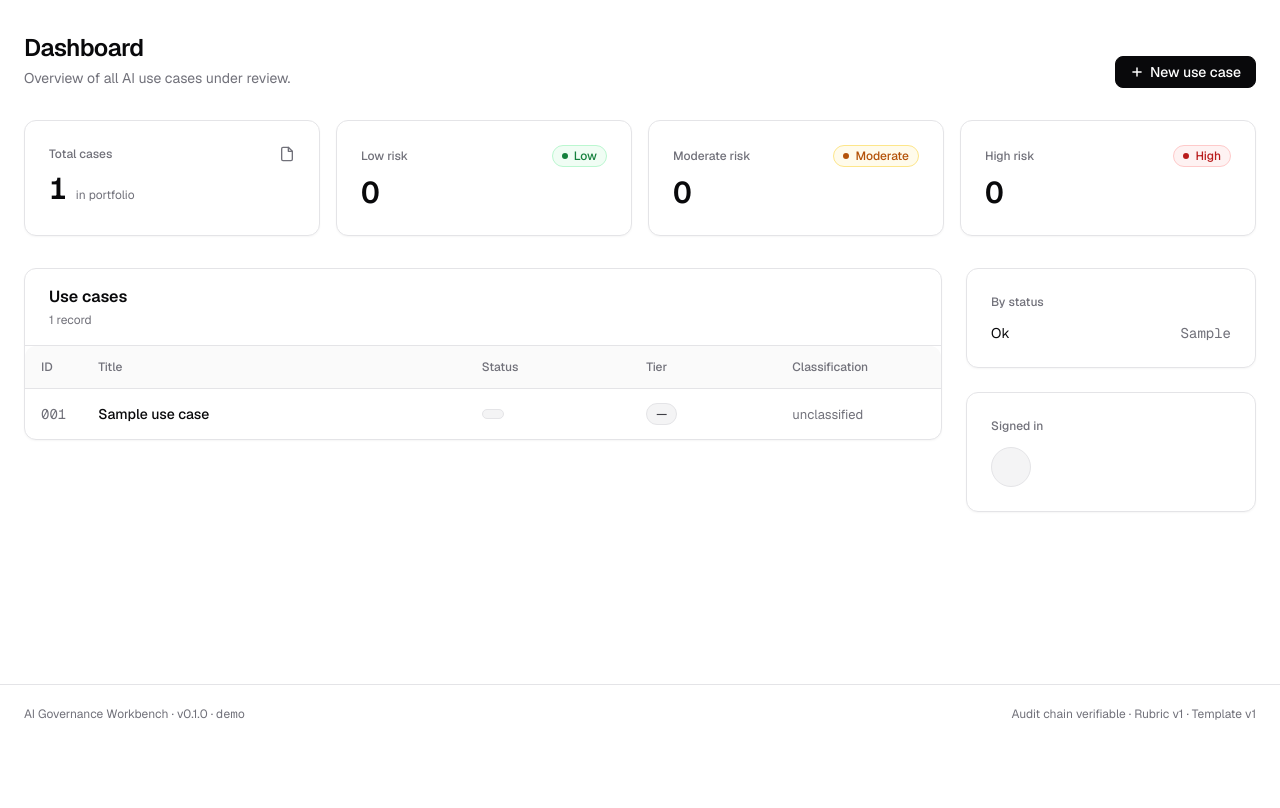
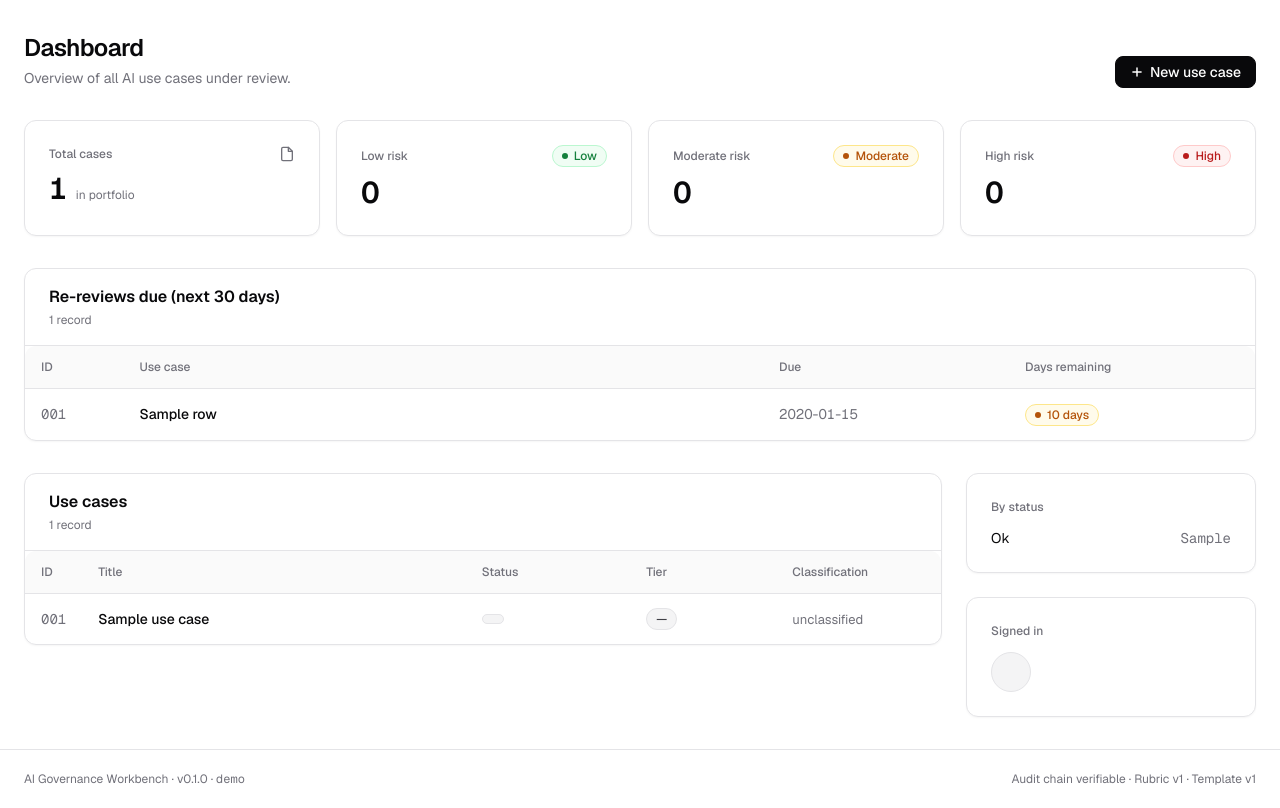
Before and after one commit to hens0n/ai-governance-approval-workbench, a FastAPI app: template app/templates/dashboard.html in a window 1280 px wide. Shown: the part 57-865 px from the top of the page. Before the commit the page ends 777 px from the top, so only its background shows below. Run offline with FastAPI, Linux system fonts and the light colour scheme; the template is opened without the code that fills it: most values are stand-ins (such as "Sample title", 1, 10 or a date in 2020); some libraries are stand-ins or nearby versions.

Commit message:
Render Re-reviews due panel on dashboard page
Co-Authored-By: Claude Sonnet 4.6 <noreply@anthropic.com>

```diff
--- a/app/templates/dashboard.html
+++ b/app/templates/dashboard.html
@@ -50,6 +50,47 @@
     </div>
     <div class="mt-2 text-3xl font-semibold tabnum">{{ by_tier.high }}</div>
   </div>
+</section>
+
+<section class="card overflow-hidden mb-8">
+  <div class="px-6 py-4 border-b border-border">
+    <h2 class="text-base font-semibold">Re-reviews due (next 30 days)</h2>
+    <p class="text-[12px] text-mutedfg mt-0.5">{{ expiring_rows|length }} record{{ '' if expiring_rows|length == 1 else 's' }}</p>
+  </div>
+  {% if expiring_rows %}
+  <table class="t">
+    <thead>
+      <tr>
+        <th style="width: 8%;">ID</th>
+        <th style="width: 52%;">Use case</th>
+        <th style="width: 20%;">Due</th>
+        <th style="width: 20%;">Days remaining</th>
+      </tr>
+    </thead>
+    <tbody>
+      {% for row in expiring_rows %}
+      <tr>
+        <td class="font-mono text-mutedfg tabnum">{{ '%03d' % row.use_case_id }}</td>
+        <td><a href="/use-cases/{{ row.use_case_id }}" class="link">{{ row.title }}</a></td>
+        <td class="text-[13px] text-mutedfg tabnum">{{ row.due_date.strftime('%Y-%m-%d') }}</td>
+        <td>
+          {% if row.days_remaining < 0 %}
+            <span class="badge badge-high"><span class="badge-dot"></span>{{ -row.days_remaining }} days overdue</span>
+          {% elif row.days_remaining <= 7 %}
+            <span class="badge badge-high"><span class="badge-dot"></span>{{ row.days_remaining }} days</span>
+          {% else %}
+            <span class="badge badge-moderate"><span class="badge-dot"></span>{{ row.days_remaining }} days</span>
+          {% endif %}
+        </td>
+      </tr>
+      {% endfor %}
+    </tbody>
+  </table>
+  {% else %}
+  <div class="px-6 py-10 text-center text-[13px] text-mutedfg">
+    No re-reviews due in the next 30 days.
+  </div>
+  {% endif %}
 </section>
 
 <section class="grid grid-cols-1 lg:grid-cols-4 gap-6">
```
Also changed, not shown: app/routes/ui.py (+8 -1 lines), tests/test_dashboard.py (+19 -0 lines).
